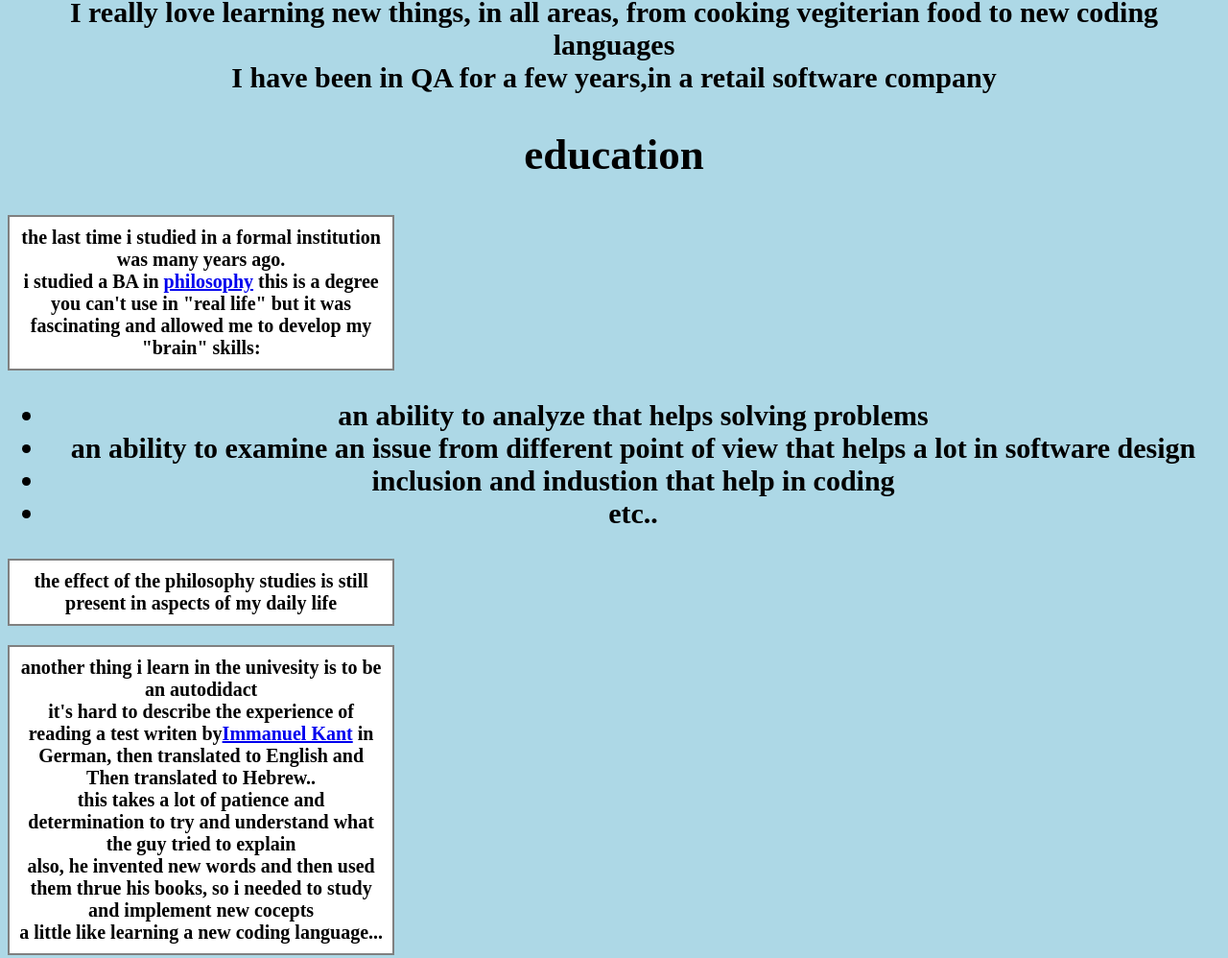
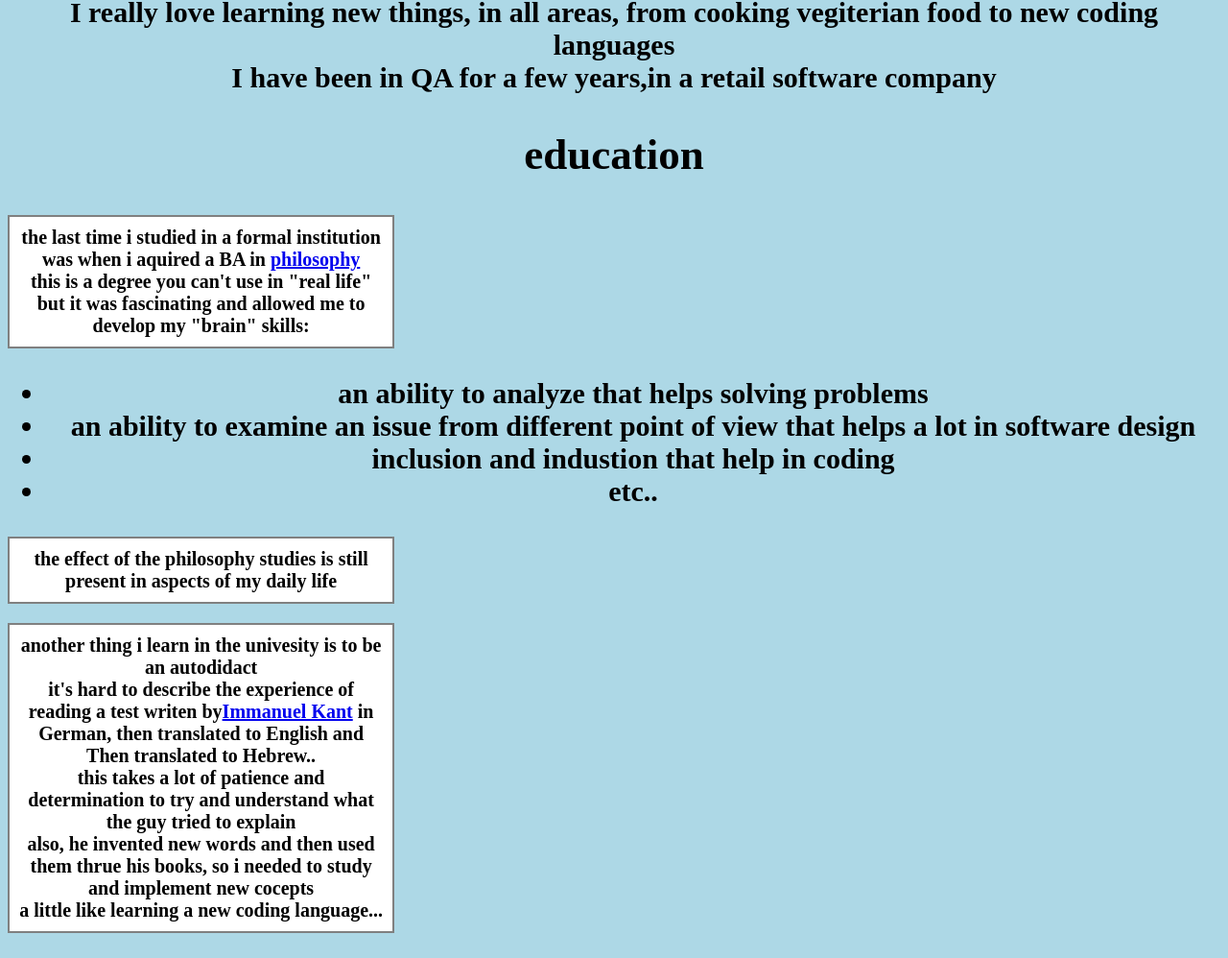
Before and after one commit to milim45/html, a plain HTML site: page index.html in a window 1280 px wide. Shown: the part 1070-2068 px from the top of the page at 96% size. Drawn offline with Linux system fonts and the light colour scheme.

Commit message:
Update index.html

```diff
--- a/index.html
+++ b/index.html
@@ -20,12 +20,12 @@ that was before the famous chocolad Milka came to Israel (-:</BR> <div>
 I'm 40+ years old, married with two kids <br/>
 I really love learning new things, in all areas, from cooking vegiterian food to new coding languages<br/>
 I have been in QA for a few years,in a retail software company<br/>
+ <div> </p>
 
 <h2>education</h2>
 
 <p class="box">
-the last time i studied in a formal institution was many years ago.<br/>
-i studied a BA in <a href="https://humanities.tau.ac.il/philosophy/", target="_blank">philosophy</a>
+the last time i studied in a formal institution was when i aquired a BA in <a href="https://humanities.tau.ac.il/philosophy/", target="_blank">philosophy</a><br/>
 this is a degree you can't use in "real life" but it was fascinating and allowed me to develop my "brain" skills:
 <ul>
 <li>an ability to analyze that helps solving problems</li>
```
